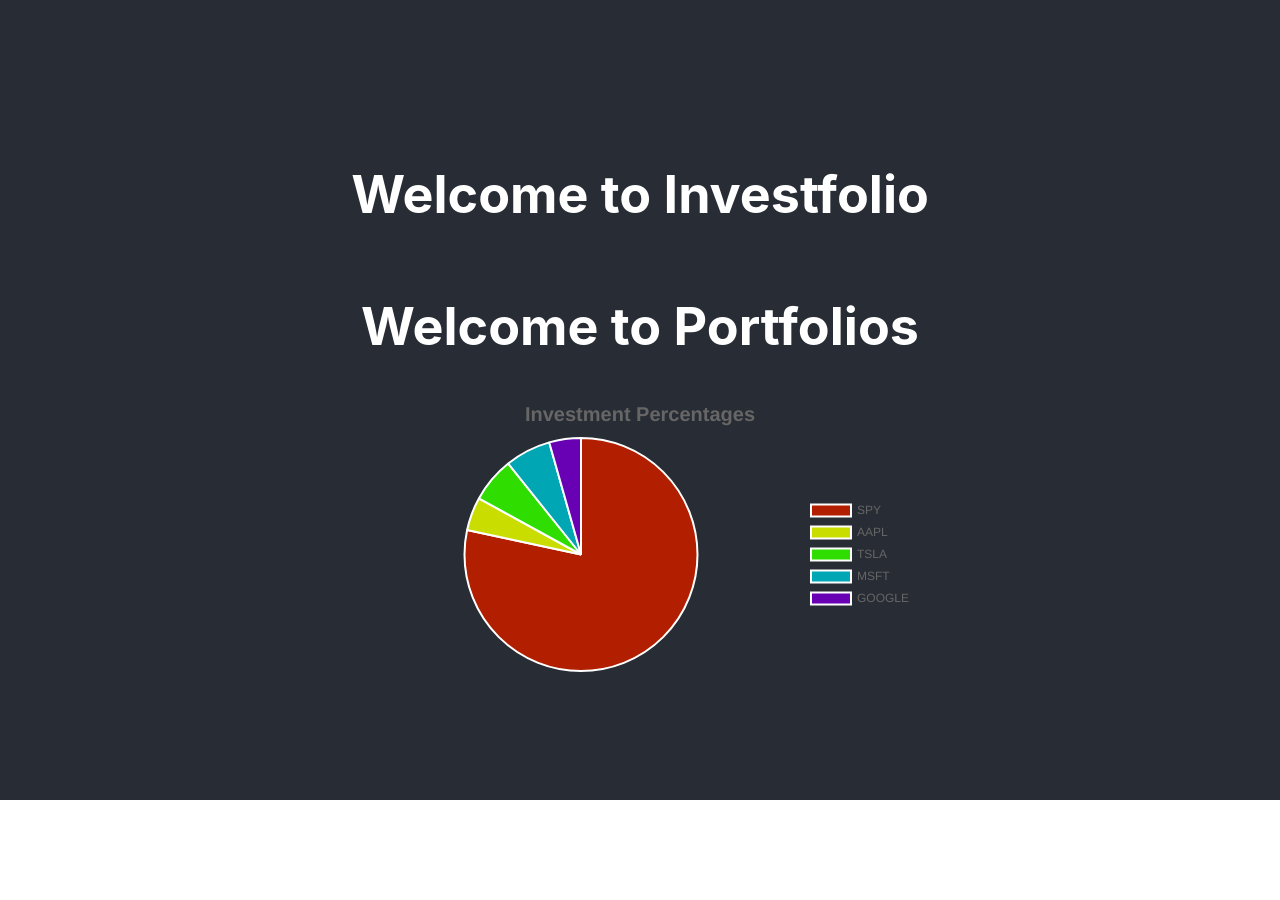
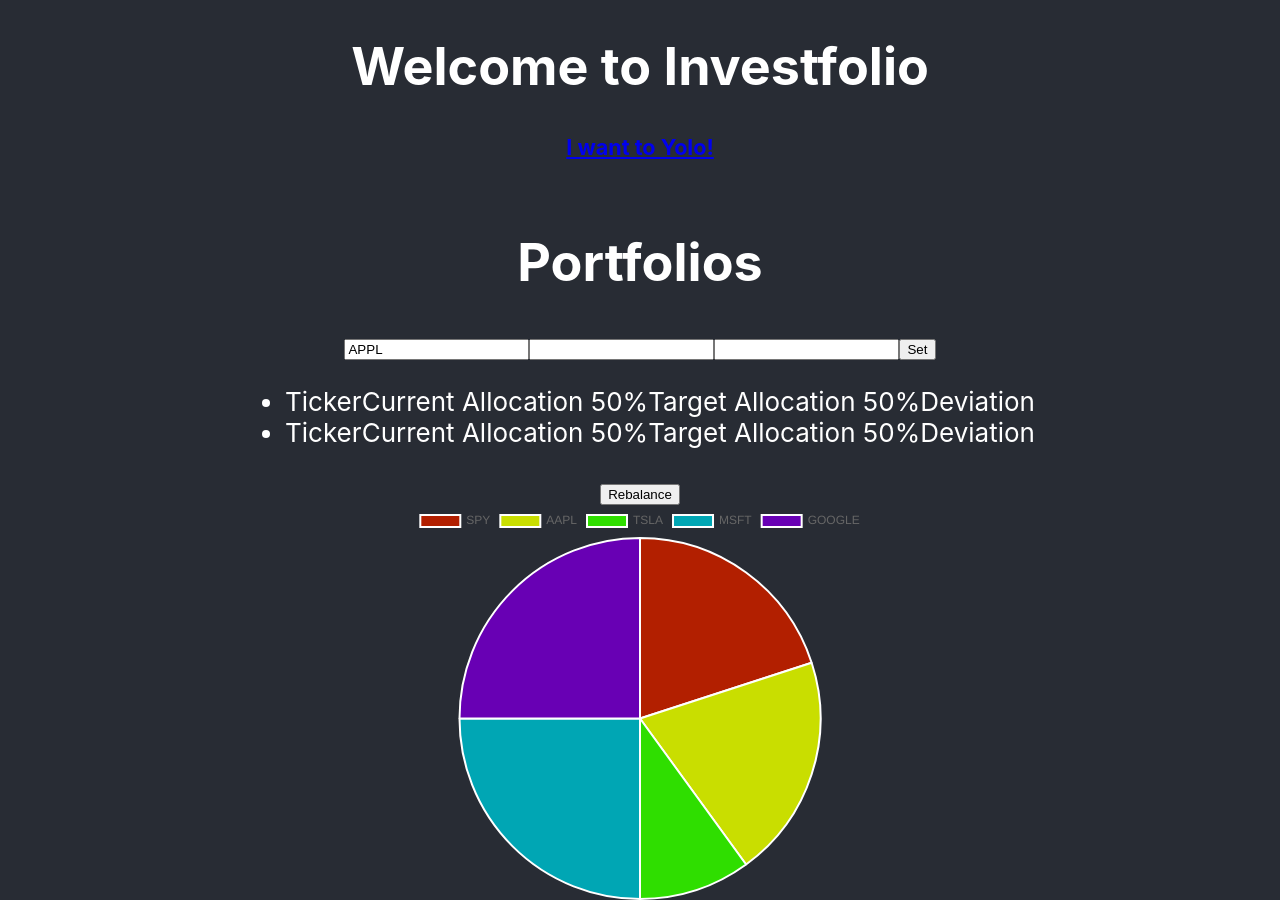
Before and after one commit to indexcloud/investfolio, a React (Create React App) app: page / in a window 1280 px wide. Before the commit the page ends 800 px from the top, so only its background shows below. Built offline with nearby package versions, Linux system fonts and the light colour scheme.

Commit message:
Adding basic dashboard

```diff
--- /dev/null
+++ b/src/components/AddTicker.js
@@ -0,0 +1,24 @@
+import React, {Component} from "react";
+
+class AddTicker extends Component {
+	render() {
+		return (
+			<div>
+				<form>
+					<label>
+						<input type="text" value="APPL" />
+					</label>
+					<label>
+						<input type="number" value="100%" />
+					</label>
+					<label>
+						<input type="number" value="5%" />
+					</label>
+					<button type="submit">Set</button>
+				</form>
+			</div>
+		);
+	}
+}
+
+export default AddTicker;
--- a/src/components/Chart.js
+++ b/src/components/Chart.js
@@ -1,37 +1,61 @@
 import React from "react";
 import {Pie} from "react-chartjs-2";
 
-const state = {
+const option = {
+	tooltips: {
+		callbacks: {
+			label: function (tooltipItem, data) {
+				var dataset = data.datasets[tooltipItem.datasetIndex];
+				var meta = dataset._meta[Object.keys(dataset._meta)[0]];
+				var total = meta.total;
+				var currentValue = dataset.data[tooltipItem.index];
+				var percentage = parseFloat(((currentValue / total) * 100).toFixed(1));
+				return currentValue + " (" + percentage + "%)";
+			},
+			title: function (tooltipItem, data) {
+				return data.labels[tooltipItem[0].index];
+			},
+		},
+	},
+};
+
+class Chart extends React.Component {
+	constructor(props) {
+		super(props);
+		this.state = {
 			labels: ["SPY", "AAPL", "TSLA", "MSFT", "GOOGLE"],
 			datasets: [
 				{
 					label: "Portfolios",
 					backgroundColor: ["#B21F00", "#C9DE00", "#2FDE00", "#00A6B4", "#6800B4"],
 					hoverBackgroundColor: ["#501800", "#4B5000", "#175000", "#003350", "#35014F"],
-			data: [1000, 59, 80, 81, 56],
+					data: [20, 20, 10, 25, 25],
 				},
 			],
 		};
+	}
 
-export default class App extends React.Component {
 	render() {
 		return (
 			<div>
 				<Pie
-					data={state}
-					options={{
-						title: {
-							display: true,
-							text: "Investment Percentages",
-							fontSize: 20,
-						},
-						legend: {
-							display: true,
-							position: "right",
-						},
-					}}
+					data={this.state}
+					// options={{
+					// 	title: {
+					// 		display: true,
+					// 		text: "Investment Percentages",
+					// 		fontSize: 20,
+					// 	},
+					// 	legend: {
+					// 		display: true,
+					// 		position: "right",
+					// 	},
+					// }}
+					options={option}
 				/>
 			</div>
 		);
 	}
 }
+
+export default Chart;
--- /dev/null
+++ b/src/components/Ticker.js
@@ -0,0 +1,16 @@
+import React from "react";
+
+const Ticker = props => {
+	return (
+		<div>
+			<div style={{display: "flex", justifyContent: "space-between"}}>
+				<div>Ticker</div>
+				<div>Current Allocation 50%</div>
+				<div> Target Allocation 50%</div>
+				<div>Deviation</div>
+			</div>
+		</div>
+	);
+};
+
+export default Ticker;
--- a/src/containers/Homepage.js
+++ b/src/containers/Homepage.js
@@ -5,6 +5,11 @@ class Homepage extends Component {
 		return (
 			<div>
 				<h1>Welcome to Investfolio</h1>
+				<h5>
+					<a href="https://www.reddit.com/r/wallstreetbets/" target="_blank">
+						I want to Yolo!
+					</a>
+				</h5>
 			</div>
 		);
 	}
--- a/src/containers/Portfolios.js
+++ b/src/containers/Portfolios.js
@@ -1,11 +1,23 @@
 import React, {Component} from "react";
 import Chart from "../components/Chart";
+import AddTicker from "../components/AddTicker";
+import Ticker from "../components/Ticker";
 
 class Portfolios extends Component {
 	render() {
 		return (
 			<div>
-				<h1>Welcome to Portfolios</h1>
+				<h1>Portfolios</h1>
+				<AddTicker />
+				<ul>
+					<li>
+						<Ticker />
+					</li>
+					<li>
+						<Ticker />
+					</li>
+				</ul>
+				<button>Rebalance</button>
 				<Chart />
 			</div>
 		);
```
Also changed, not shown: 1 other file (tests, documents, lock files or other folders). Lines whose indentation alone changed are shown as unchanged.
